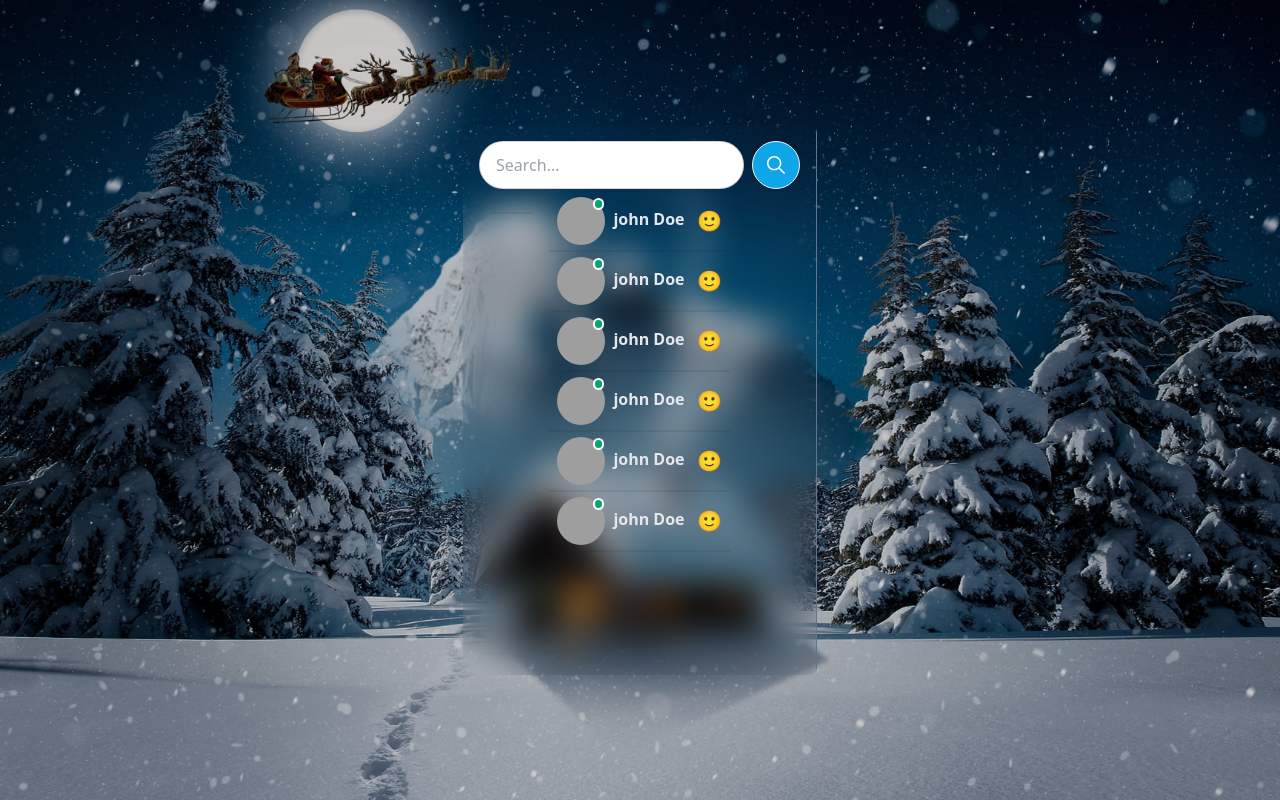
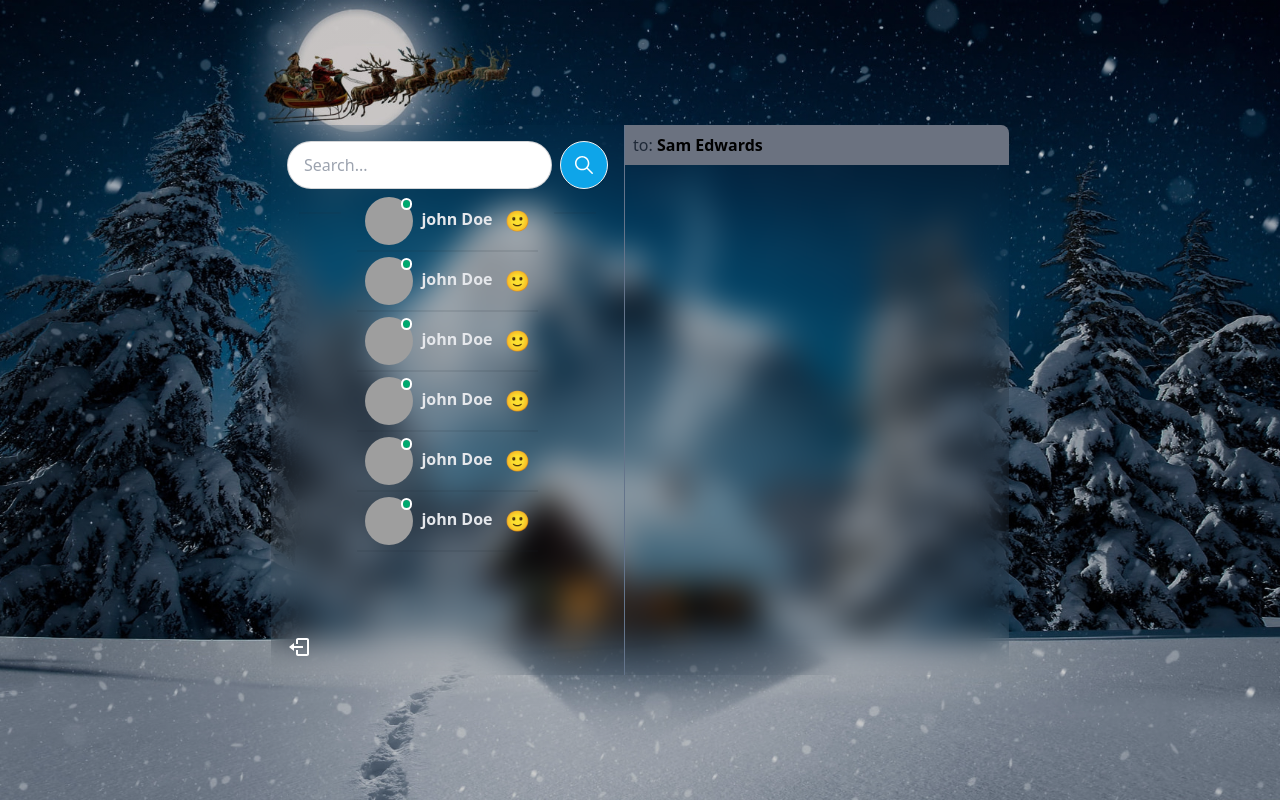
Before and after one commit to Nk5196/ChatApp, a React (Vite) app in the folder frontend/: page / in a window 1280 px wide. Built offline with nearby package versions, Linux system fonts and the light colour scheme; grey boxes are pictures that could not be loaded.

Commit message:
messages container

```diff
--- /dev/null
+++ b/frontend/src/components/messages/MessageContainer.jsx
@@ -0,0 +1,11 @@
+import React from 'react'
+
+const MessageContainer = () => {
+  return (
+    <div className='w-96'>
+      <div className='h-10 p-2 bg-gray-500'>to:  <span className='font-semibold text-black'>Sam Edwards</span></div>
+    </div >
+  )
+}
+
+export default MessageContainer
--- a/frontend/src/components/sidebar/Conversations.jsx
+++ b/frontend/src/components/sidebar/Conversations.jsx
@@ -3,7 +3,7 @@ import Conversation from './Conversation'
 
 const Conversations = () => {
   return (
-    <div className='py-2 w-56 flex flex-col mt-80'>
+    <div className='py-2 flex flex-col mt-80'>
     <Conversation/>
     <Conversation/>
     <Conversation/>
--- /dev/null
+++ b/frontend/src/components/sidebar/LogoutButton.jsx
@@ -0,0 +1,11 @@
+import React from 'react'
+import {BiLogOut} from 'react-icons/bi'
+const LogoutButton = () => {
+  return (
+    <div className='mt-auto'>
+      <BiLogOut className='w-6 h-6 text-white cursor-pointer '/>
+    </div>
+  )
+}
+
+export default LogoutButton
--- a/frontend/src/components/sidebar/SearchInput.jsx
+++ b/frontend/src/components/sidebar/SearchInput.jsx
@@ -1,16 +1,41 @@
-import React from 'react'
+import React from "react";
 import { IoIosSearch } from "react-icons/io";
 
 const SearchInput = () => {
   return (
-    <form className='flex items-center gap-2'>
-      <input type='text' placeholder='Search...' className= 'input input-bordered rounded-full'/>
-<button type='submit' className='btn btn-circle bg-sky-500 text-white' >
-<IoIosSearch className='w-6 h-6 outline-none' />
+    <form className="flex items-center gap-2">
+      <input
+        type="text"
+        placeholder="Search..."
+        className="input input-bordered rounded-full"
+      />
+      <button type="submit" className="btn btn-circle bg-sky-500 text-white">
+        <IoIosSearch className="w-6 h-6 outline-none" />
+      </button>
+    </form>
+  );
+};
 
-</button>
-    </form>
-  )
-}
+export default SearchInput;
 
-export default SearchInput
+
+// Starter code
+// import React from "react";
+// import { IoIosSearch } from "react-icons/io";
+
+// const SearchInput = () => {
+//   return (
+//     <form className="flex items-center gap-2">
+//       <input
+//         type="text"
+//         placeholder="Search..."
+//         className="input input-bordered rounded-full"
+//       />
+//       <button type="submit" className="btn btn-circle bg-sky-500 text-white">
+//         <IoIosSearch className="w-6 h-6 outline-none" />
+//       </button>
+//     </form>
+//   );
+// };
+
+// export default SearchInput;
--- a/frontend/src/components/sidebar/SideBar.jsx
+++ b/frontend/src/components/sidebar/SideBar.jsx
@@ -1,5 +1,6 @@
 import React from 'react'
 import Conversations from './Conversations'
+import LogoutButton from './LogoutButton'
 import SearchInput from './SearchInput'
 
 const SideBar = () => {
@@ -9,8 +10,29 @@ const SideBar = () => {
       <div className='divider  px-3'>
         <Conversations/>
       </div>
+        <LogoutButton/>
     </div>
   )
 }
 
 export default SideBar
+
+
+// import React from 'react'
+// import Conversations from './Conversations'
+// import LogoutButton from './LogoutButton'
+// import SearchInput from './SearchInput'
+
+// const SideBar = () => {
+//   return (
+// 		<div className='border-r border-slate-500 p-4 flex flex-col'>
+//       <SearchInput/>
+//       <div className='divider  px-3'>
+//         <Conversations/>
+//       </div>
+//         <LogoutButton/>
+//     </div>
+//   )
+// }
+
+// export default SideBar
--- a/frontend/src/pages/home/Home.jsx
+++ b/frontend/src/pages/home/Home.jsx
@@ -1,10 +1,12 @@
 import React from 'react'
+import MessageContainer from '../../components/messages/MessageContainer'
 import SideBar from '../../components/sidebar/SideBar'
 
 const Home = () => {
   return (
 		<div className='flex sm:h-[450px] md:h-[550px] rounded-lg overflow-hidden bg-gray-400 bg-clip-padding backdrop-filter backdrop-blur-lg bg-opacity-0'>
       <SideBar/>
+      <MessageContainer/>
     </div>
   )
 }
```
Also changed, not shown: frontend/src/components/sidebar/Conversation.jsx (+23 -0 lines).
